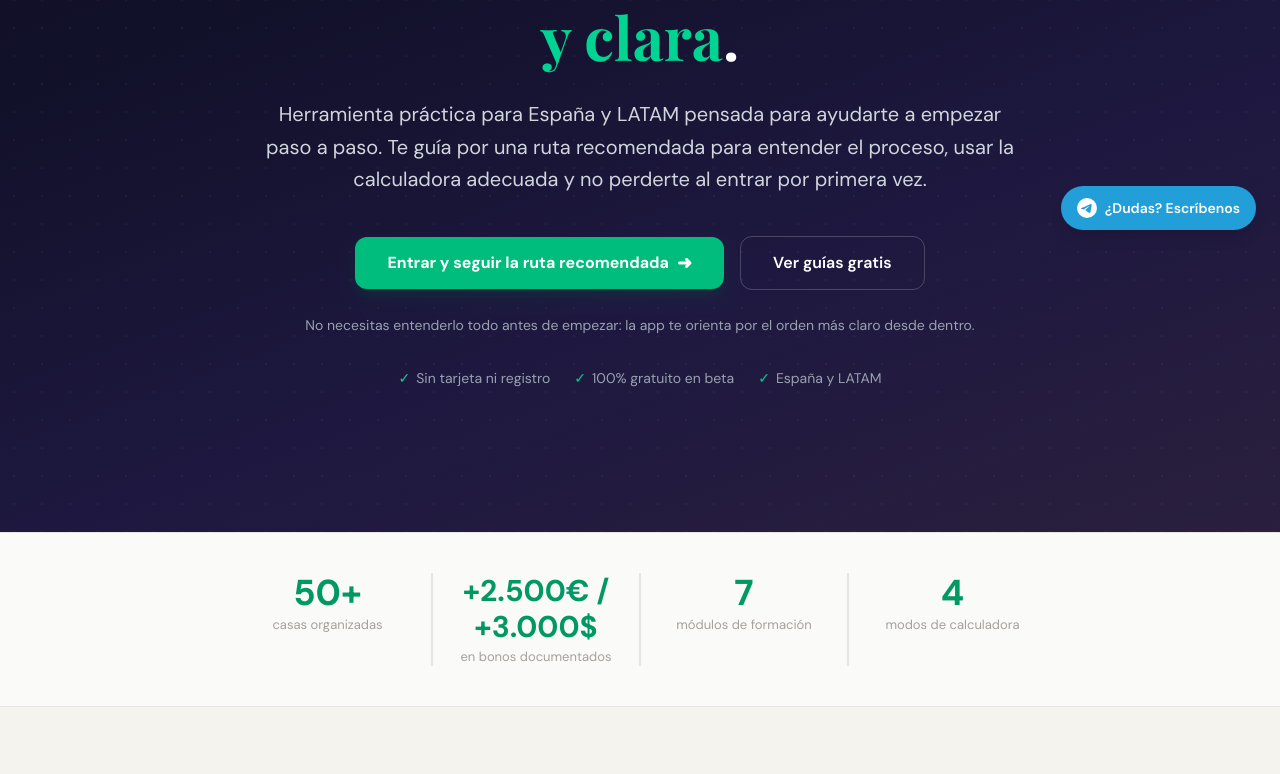
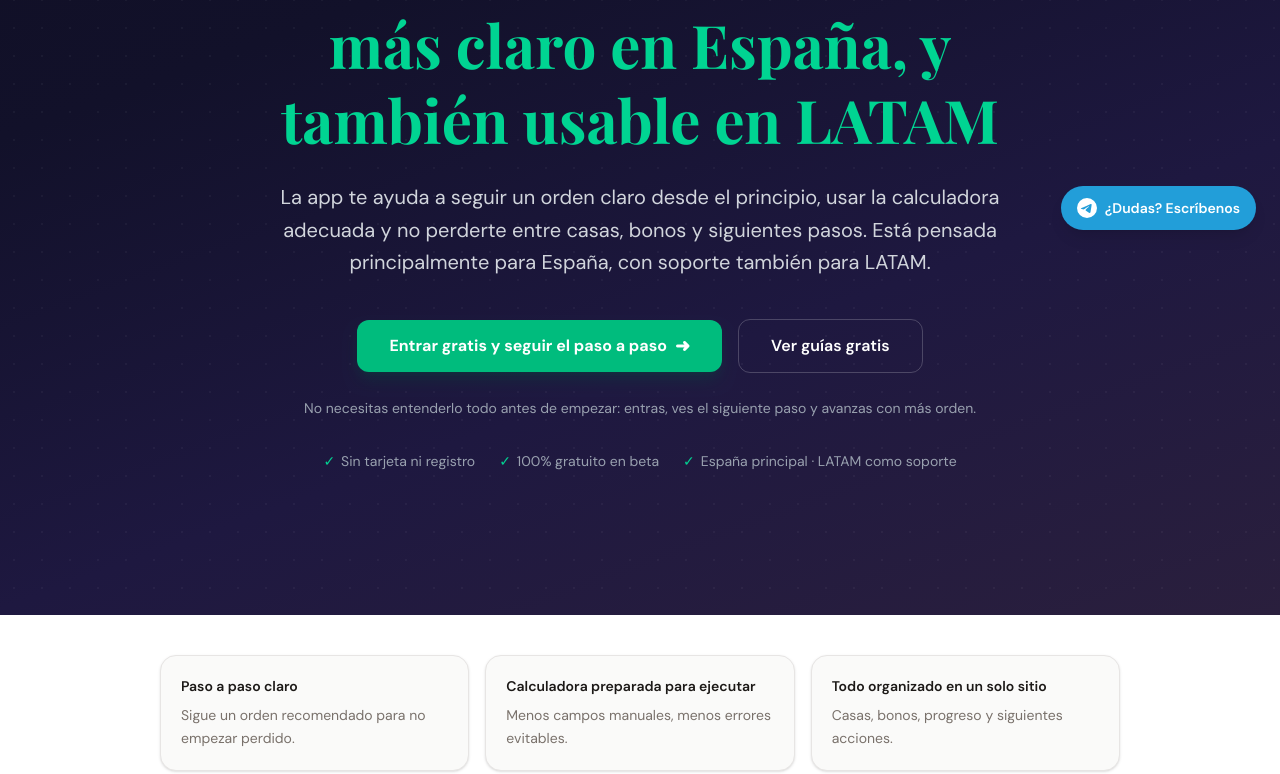
Before and after one commit to eloylt13/matched-betting-app, a Next.js app: page / in a window 1280 px wide. Shown: the part 546-1320 px from the top of the page. Built offline with nearby package versions, Linux system fonts and the light colour scheme; no server answers; a web font is replaced by a local one.

Commit message:
feat: landing hero y beneficios rapidos orientados a conversion

```diff
--- a/app/page.tsx
+++ b/app/page.tsx
@@ -89,6 +89,21 @@ const BETA_FEATURES = [
     icon: '📝',
     titulo: 'Historial de operaciones',
     desc: 'Registro sencillo para revisar qué has hecho y mantener una ejecución más limpia.',
+  },
+]
+
+const BENEFICIOS_RAPIDOS = [
+  {
+    titulo: 'Paso a paso claro',
+    desc: 'Sigue un orden recomendado para no empezar perdido.',
+  },
+  {
+    titulo: 'Calculadora preparada para ejecutar',
+    desc: 'Menos campos manuales, menos errores evitables.',
+  },
+  {
+    titulo: 'Todo organizado en un solo sitio',
+    desc: 'Casas, bonos, progreso y siguientes acciones.',
   },
 ]
 
@@ -266,14 +281,14 @@ export default function LandingPage() {
           </div>
 
           <h1 className="font-playfair text-3xl sm:text-4xl lg:text-5xl xl:text-6xl font-bold text-white leading-tight mb-6">
-            Empieza con bonos de bienvenida en España y LATAM
-            <span className="text-emerald-400"> de forma más guiada y clara</span>.
+            Organiza mejor tus bonos de bienvenida y empieza con matched betting paso a paso
+            <span className="block text-emerald-400 mt-2">más claro en España, y también usable en LATAM</span>
           </h1>
 
           <p className="text-gray-300 text-base sm:text-lg lg:text-xl max-w-3xl mx-auto leading-relaxed mb-10">
-            Herramienta práctica para España y LATAM pensada para ayudarte a empezar paso a paso.
-            Te guía por una ruta recomendada para entender el proceso, usar la calculadora adecuada
-            y no perderte al entrar por primera vez.
+            La app te ayuda a seguir un orden claro desde el principio, usar la calculadora adecuada
+            y no perderte entre casas, bonos y siguientes pasos. Está pensada principalmente para España,
+            con soporte también para LATAM.
           </p>
 
           <div className="flex flex-col sm:flex-row items-center justify-center gap-3 sm:gap-4 mb-6">
@@ -282,7 +297,7 @@ export default function LandingPage() {
               className="group w-full sm:w-auto bg-emerald-500 hover:bg-emerald-400 text-white font-bold text-base px-8 py-3.5 rounded-xl transition-colors shadow-lg shadow-emerald-900/30"
             >
               <span className="inline-flex items-center gap-2">
-                <span>Entrar y seguir la ruta recomendada</span>
+                <span>Entrar gratis y seguir el paso a paso</span>
                 <span className="text-lg leading-none transition-transform duration-200 group-hover:translate-x-1" aria-hidden="true">➜</span>
               </span>
             </Link>
@@ -295,13 +310,29 @@ export default function LandingPage() {
           </div>
 
           <p className="text-sm text-gray-400 max-w-2xl mx-auto mb-8 leading-relaxed">
-            No necesitas entenderlo todo antes de empezar: la app te orienta por el orden más claro desde dentro.
+            No necesitas entenderlo todo antes de empezar: entras, ves el siguiente paso y avanzas con más orden.
           </p>
 
           <div className="flex flex-wrap items-center justify-center gap-x-6 gap-y-2 text-sm text-gray-400">
             <span className="flex items-center gap-1.5"><span className="text-emerald-400">✓</span> Sin tarjeta ni registro</span>
             <span className="flex items-center gap-1.5"><span className="text-emerald-400">✓</span> 100% gratuito en beta</span>
-            <span className="flex items-center gap-1.5"><span className="text-emerald-400">✓</span> España y LATAM</span>
+            <span className="flex items-center gap-1.5"><span className="text-emerald-400">✓</span> España principal · LATAM como soporte</span>
+          </div>
+        </div>
+      </section>
+
+      <section className="bg-white border-b border-stone-100">
+        <div className="max-w-5xl mx-auto px-4 sm:px-6 lg:px-8 py-8 sm:py-10">
+          <div className="grid gap-4 md:grid-cols-3">
+            {BENEFICIOS_RAPIDOS.map((beneficio) => (
+              <div
+                key={beneficio.titulo}
+                className="rounded-2xl border border-stone-200 bg-stone-50 p-5 text-left shadow-sm transition-colors hover:border-emerald-200"
+              >
+                <h2 className="text-sm font-semibold text-stone-900 mb-2">{beneficio.titulo}</h2>
+                <p className="text-xs sm:text-sm text-stone-500 leading-relaxed">{beneficio.desc}</p>
+              </div>
+            ))}
           </div>
         </div>
       </section>
@@ -500,15 +531,15 @@ export default function LandingPage() {
           <p className="text-xs font-semibold text-emerald-400 uppercase tracking-widest mb-4">Empieza hoy</p>
           <h2 className="font-playfair text-3xl sm:text-4xl font-bold text-white mb-6">Todo listo para empezar.<br />Sin registro. Sin coste.</h2>
           <p className="text-gray-400 text-base sm:text-lg mb-10 max-w-lg mx-auto leading-relaxed">
-            Entra a la beta y empieza con una ruta recomendada para entender el proceso,
-            ejecutar con más orden y reducir errores desde el principio.
+            Entra gratis y sigue el paso a paso para empezar con más orden, entender qué toca hacer
+            y ejecutar con más claridad desde el principio.
           </p>
           <div className="flex flex-col sm:flex-row items-center justify-center gap-4">
             <Link href="/bienvenida" className="w-full sm:w-auto bg-emerald-500 hover:bg-emerald-400 text-white font-bold text-lg px-10 py-4 rounded-xl transition-colors shadow-lg shadow-emerald-900/40">
-              Entrar ahora y empezar paso a paso →
+              Entrar gratis y seguir el paso a paso →
             </Link>
             <Link href="/guias" className="w-full sm:w-auto border border-white/20 hover:bg-white/10 text-white font-semibold text-base px-8 py-4 rounded-xl transition-colors">
-              Ver guías
+              Ver guías gratis
             </Link>
           </div>
           <p className="text-gray-500 text-xs mt-10 max-w-lg mx-auto leading-relaxed">Solo para uso educativo. Apuesta con responsabilidad.</p>
```
